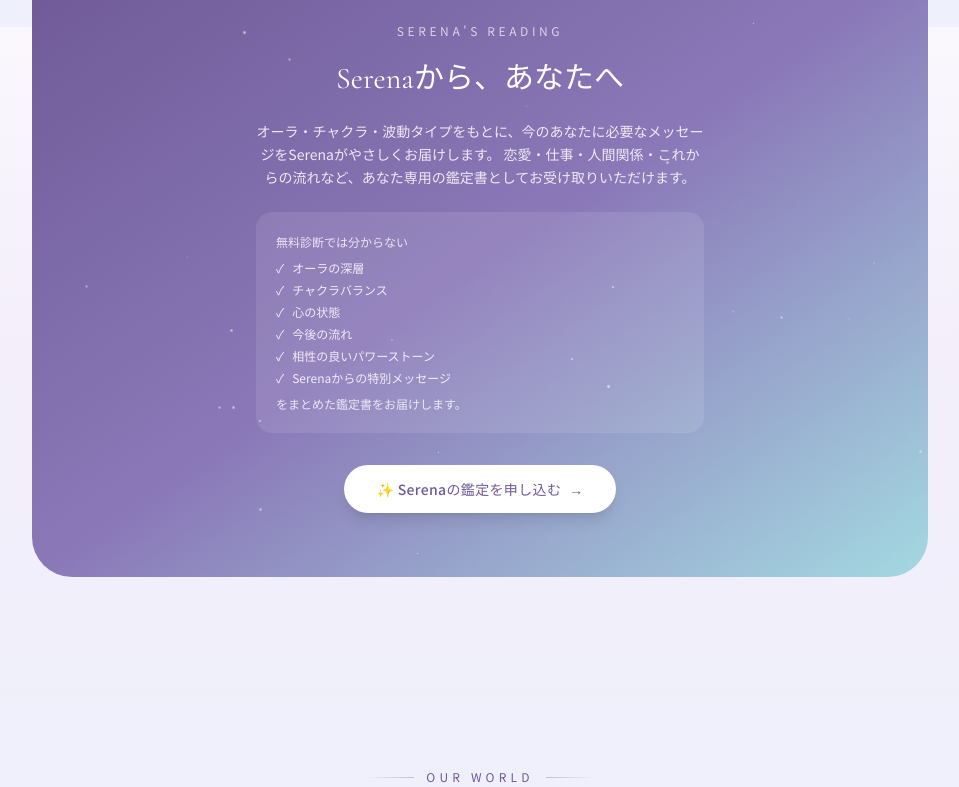
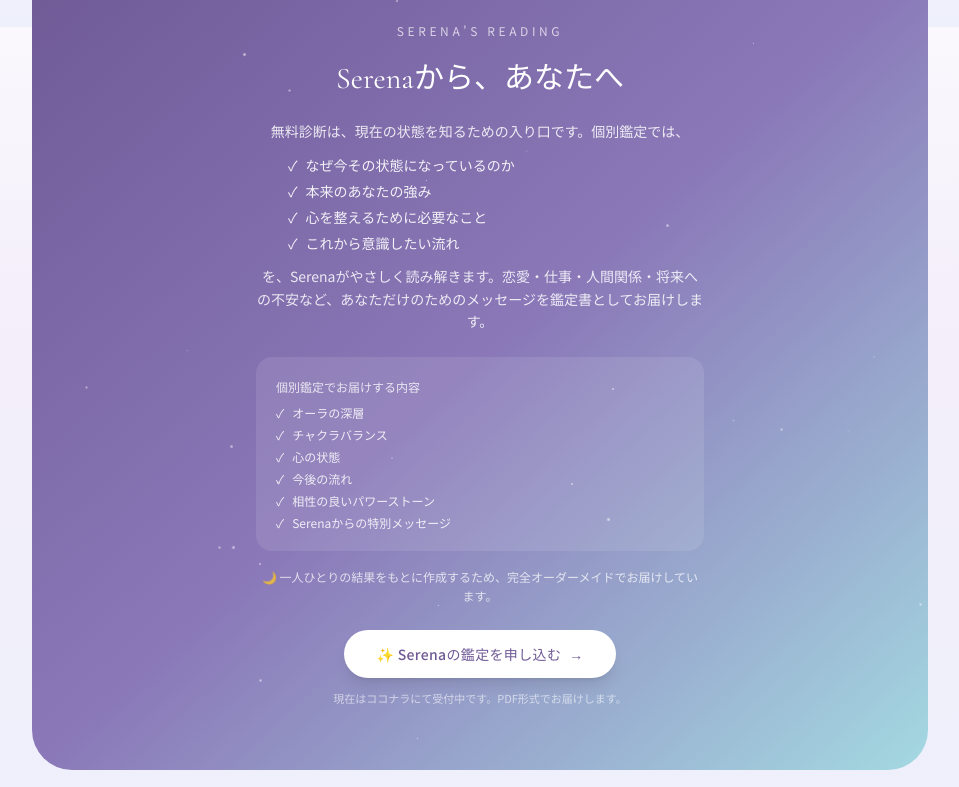
Before and after one commit to sincere1229/aura-garden, a Next.js app: page / in a window 1280 px wide. Shown: the part 1573-2360 px from the top of the page, without its empty margins (160-1119 px from the left). Built offline with nearby package versions, Linux system fonts and the light colour scheme.

Commit message:
Update ReadingCTABanner.tsx

```diff
--- a/src/components/ReadingCTABanner.tsx
+++ b/src/components/ReadingCTABanner.tsx
@@ -14,15 +14,32 @@
           <h2 className="mt-4 font-display text-2xl leading-relaxed sm:text-3xl">
             Serenaから、あなたへ
           </h2>
+
+          {/* 鑑定セクション コピー改善：無料診断は入り口、個別鑑定で何を読み解くか */}
           <p className="mx-auto mt-4 max-w-md text-sm leading-relaxed text-white/85">
-            オーラ・チャクラ・波動タイプをもとに、今のあなたに必要なメッセージをSerenaがやさしくお届けします。
-            恋愛・仕事・人間関係・これからの流れなど、あなた専用の鑑定書としてお受け取りいただけます。
+            無料診断は、現在の状態を知るための入り口です。個別鑑定では、
+          </p>
+          <ul className="mx-auto mt-3 max-w-sm space-y-1.5 text-left">
+            {[
+              "なぜ今その状態になっているのか",
+              "本来のあなたの強み",
+              "心を整えるために必要なこと",
+              "これから意識したい流れ",
+            ].map((p) => (
+              <li key={p} className="flex items-center gap-2 text-sm text-white/90">
+                <span>✓</span>
+                {p}
+              </li>
+            ))}
+          </ul>
+          <p className="mx-auto mt-3 max-w-md text-sm leading-relaxed text-white/85">
+            を、Serenaがやさしく読み解きます。恋愛・仕事・人間関係・将来への不安など、あなただけのためのメッセージを鑑定書としてお届けします。
           </p>
 
-          {/* 無料診断では分からない項目（最終導線改善 修正②） */}
+          {/* 個別鑑定でお届けする内容（見出し変更） */}
           <div className="mx-auto mt-6 max-w-md rounded-2xl bg-white/10 p-5 text-left">
             <p className="text-xs leading-relaxed text-white/80">
-              無料診断では分からない
+              個別鑑定でお届けする内容
             </p>
             <ul className="mt-2 space-y-1.5">
               {[
@@ -39,20 +56,27 @@
                 </li>
               ))}
             </ul>
-            <p className="mt-2 text-xs leading-relaxed text-white/80">
-              をまとめた鑑定書をお届けします。
-            </p>
           </div>
+
+          {/* オーダーメイド訴求（チェックリスト下・ボタン直前） */}
+          <p className="mx-auto mt-4 max-w-md text-xs leading-relaxed text-white/75">
+            🌙 一人ひとりの結果をもとに作成するため、完全オーダーメイドでお届けしています。
+          </p>
 
           <a
             href={SNS.reading.url}
             target="_blank"
             rel="noopener noreferrer"
-            className="mt-8 inline-flex items-center gap-2 rounded-full bg-white px-8 py-3.5 text-sm font-medium tracking-wide text-lavender-deep shadow-lg transition-transform hover:scale-[1.03]"
+            className="mt-6 inline-flex items-center gap-2 rounded-full bg-white px-8 py-3.5 text-sm font-medium tracking-wide text-lavender-deep shadow-lg transition-transform hover:scale-[1.03]"
           >
             ✨ {SNS.reading.label}
             <span aria-hidden="true">→</span>
           </a>
+
+          {/* ボタン下の補足 */}
+          <p className="mt-3 text-[11px] text-white/60">
+            現在はココナラにて受付中です。PDF形式でお届けします。
+          </p>
         </div>
       </div>
     </section>
```
